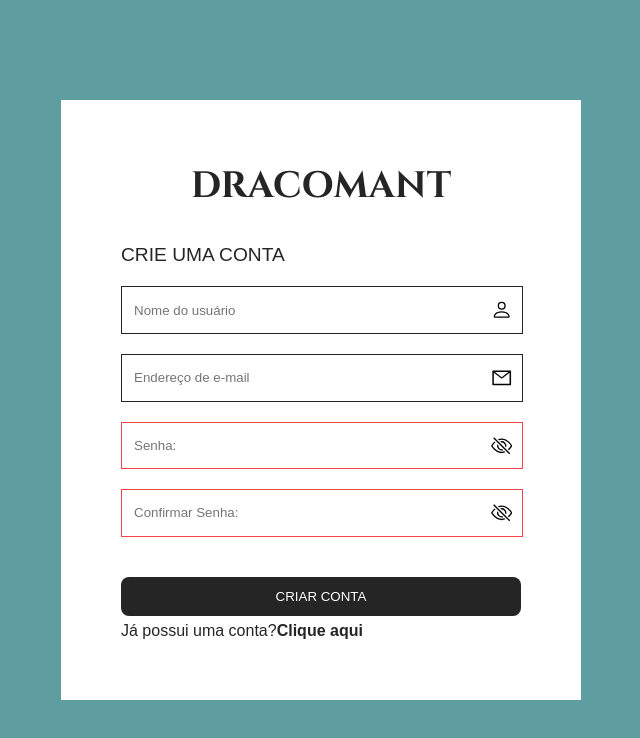
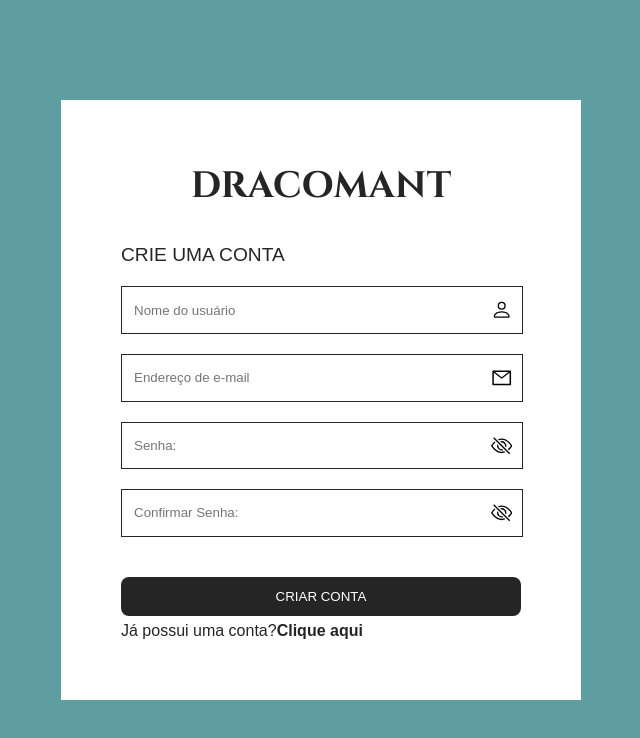
Before and after one commit to Kinz2901/Dracomant-React, a React (Vite) app: page /criarlogin in a window 1280 px wide. Shown: the top 738 px of the page, without its empty margins (319-959 px from the left). Built offline with nearby package versions, Linux system fonts and the light colour scheme.

Commit message:
concertei o bug

```diff
--- a/src/Pages/CriarLogin/index.jsx
+++ b/src/Pages/CriarLogin/index.jsx
@@ -14,8 +14,8 @@ export default function CriarLogin() {
   const [ passwordConfirm, setPasswordConfirm ] = useState("")
 
   const [ errEmail,  setErrEmail ] = useState("")
-  const [ errPassword,  setErrSenha ] = useState(false)
-  const [ errPasswordConfirm,  setErrSenhaConfirm ] = useState(false)
+  const [ errPassword,  setErrSenha ] = useState("")
+  const [ errPasswordConfirm,  setErrSenhaConfirm ] = useState("")
 
 
 
@@ -49,6 +49,8 @@ export default function CriarLogin() {
 
   }
 
+  console.log(errPassword)
+
   return (
     <>
       <div className={styles.main}>
@@ -56,7 +58,7 @@ export default function CriarLogin() {
           <h2 className={styles.titulo}>DRACOMANT</h2>
           <p className={styles.criarConta}>CRIE UMA CONTA</p>
           <form onSubmit={validate} className={styles.form}>
-            <div className={`${styles.blocos_input}`} id="bloco-nome">
+            <div className={`${styles.blocos_input}`} >
               <input
                 onChange={(ev) => setName(ev.target.value)}
                 className={styles.nome}
@@ -80,7 +82,7 @@ export default function CriarLogin() {
               <AiOutlineMail className={styles.icons} />
             </div>
             <span className={styles.err}>{errEmail}</span>
-            <div className={`${styles.blocos_input} ${errPassword === "" ? null : styles.errInput}`} id="bloco-password">
+            <div className={`${styles.blocos_input} ${errPassword === "" ? null : styles.errInput}`}>
               <input
                 onChange={(ev) => setPassword(ev.target.value)}
                 className={styles.password}
```
